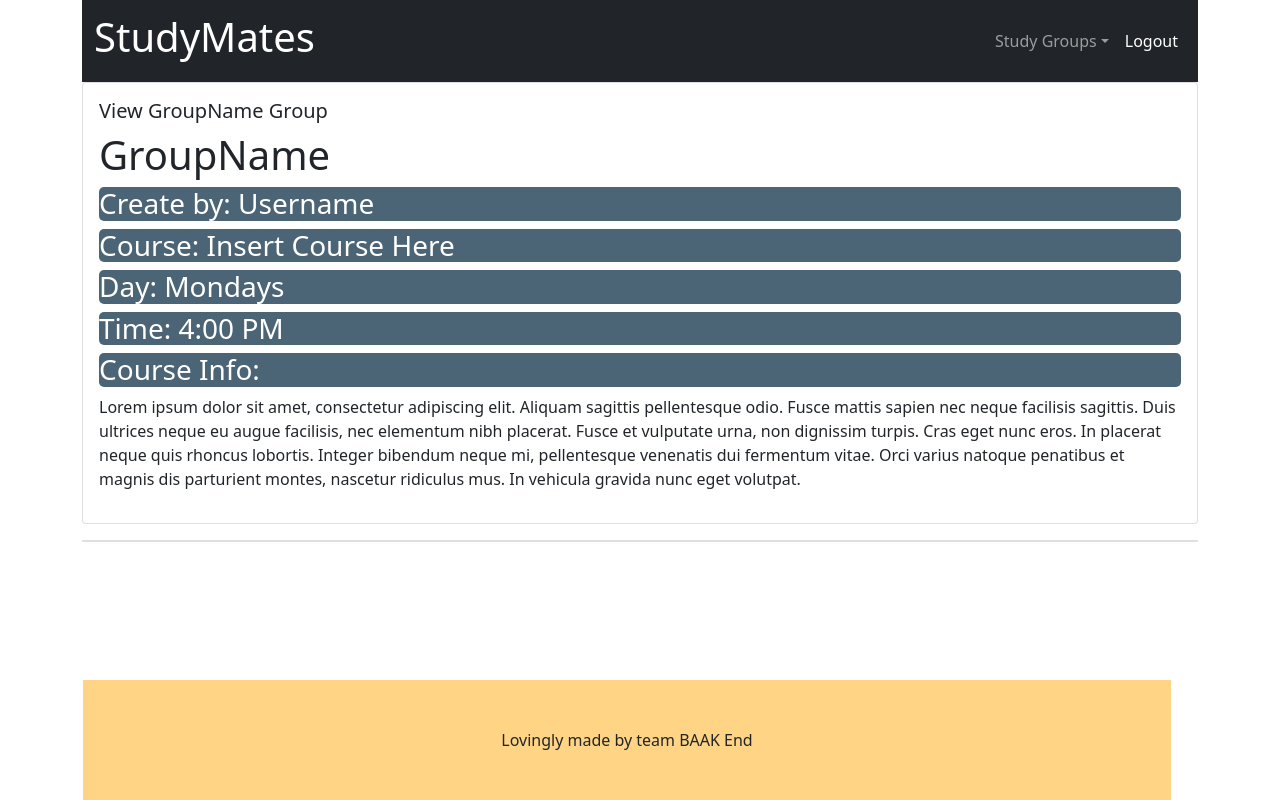
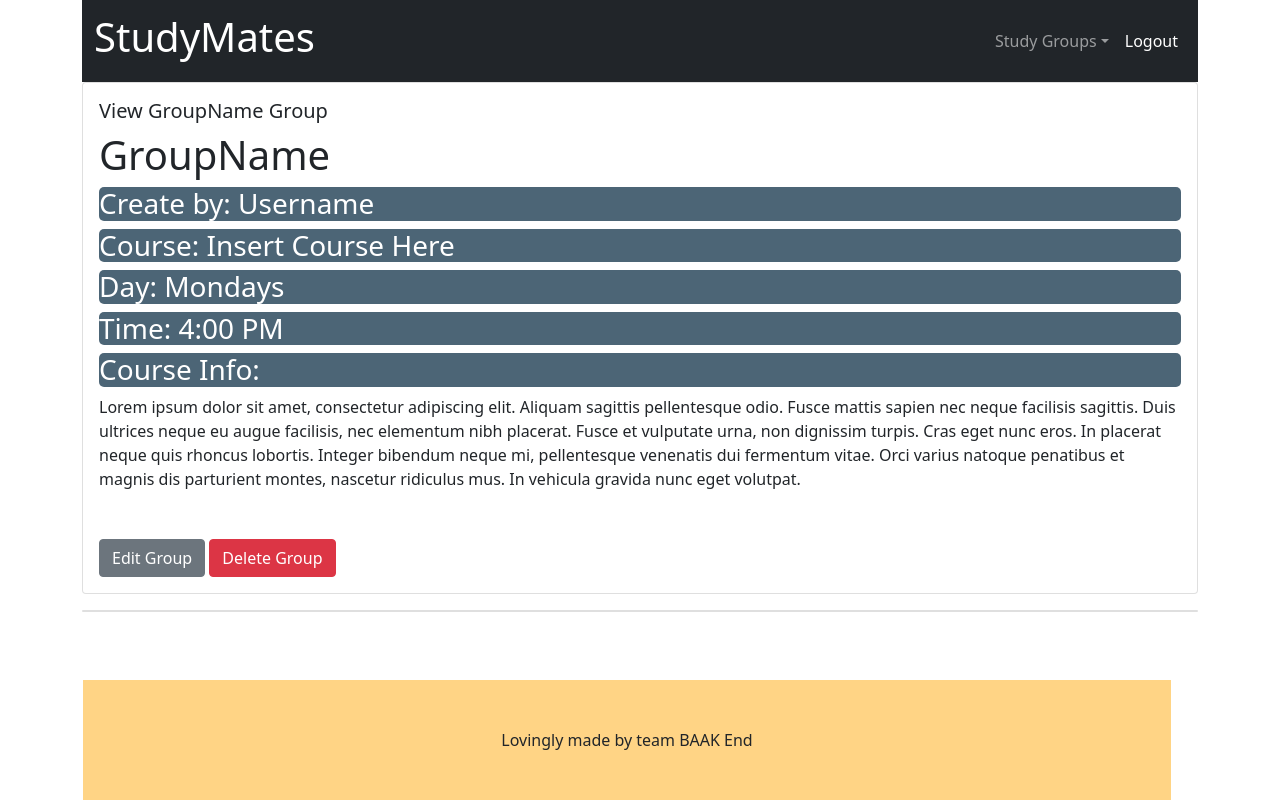
Before and after one commit to bleuLenny/StudyMates, a React (Create React App) app in the folder frontend/: page /read in a window 1280 px wide. Built offline with nearby package versions, Linux system fonts and the light colour scheme.

Commit message:
fix button spacing

```diff
--- a/frontend/src/components/CRUD/Read.js
+++ b/frontend/src/components/CRUD/Read.js
@@ -18,6 +18,7 @@ const Read = () => {
       <Card className="mb-3">
         <Card.Body>
           <Card.Title>View GroupName Group</Card.Title>
+          <Card.Text>
           <h1>GroupName</h1>
           <h3>Create by: Username</h3>
           <h3>Course: Insert Course Here</h3>
@@ -25,6 +26,9 @@ const Read = () => {
           <h3>Time: 4:00 PM</h3>
           <h3>Course Info:</h3>
           <p>Lorem ipsum dolor sit amet, consectetur adipiscing elit. Aliquam sagittis pellentesque odio. Fusce mattis sapien nec neque facilisis sagittis. Duis ultrices neque eu augue facilisis, nec elementum nibh placerat. Fusce et vulputate urna, non dignissim turpis. Cras eget nunc eros. In placerat neque quis rhoncus lobortis. Integer bibendum neque mi, pellentesque venenatis dui fermentum vitae. Orci varius natoque penatibus et magnis dis parturient montes, nascetur ridiculus mus. In vehicula gravida nunc eget volutpat. </p>
+          </Card.Text>
+          <Button variant="secondary">Edit Group</Button>{' '}
+          <Button variant="danger">Delete Group</Button>
         </Card.Body>
       </Card>
       <Footer />
```
